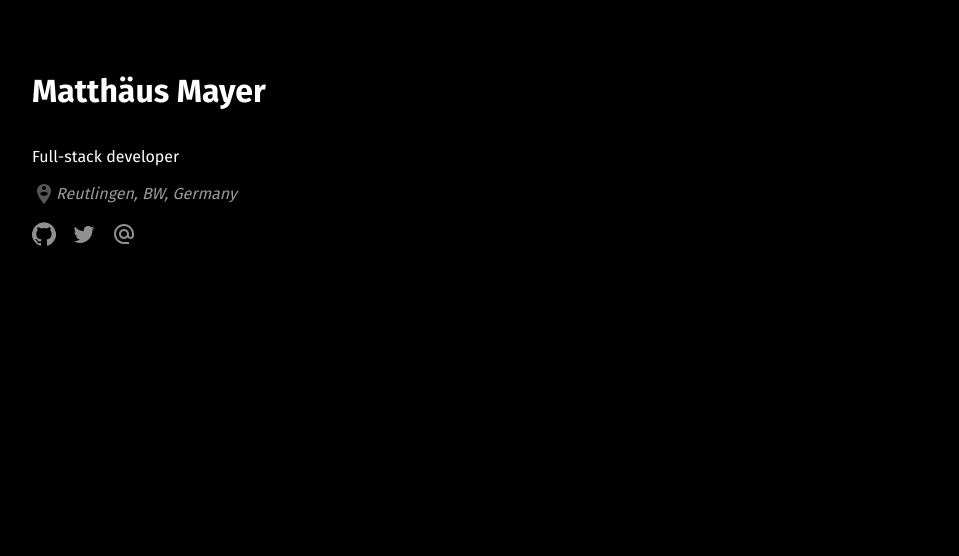
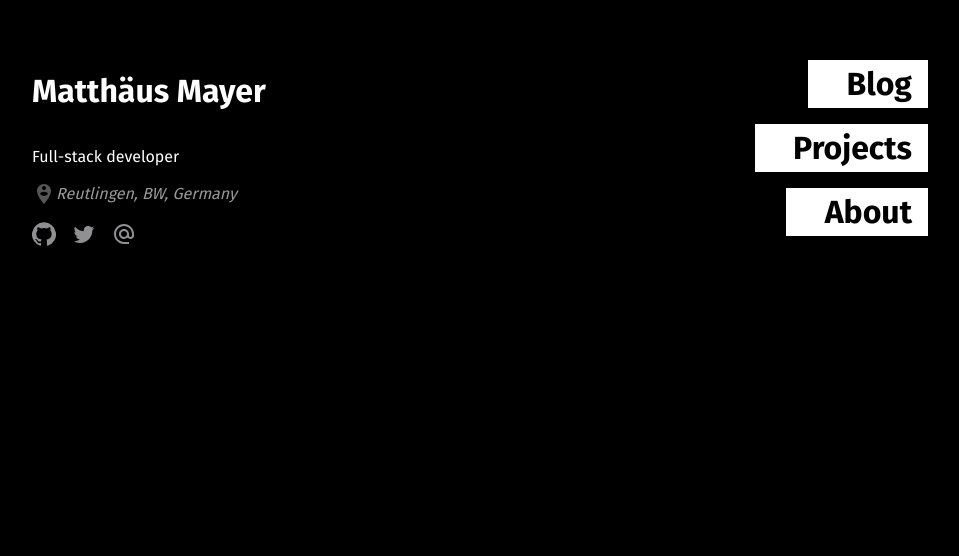
Before and after one commit to theMattCode/theMattCode.com, a Gatsby site: page / in a window 1280 px wide. Shown: the part 244-800 px from the top of the page, without its empty margins (160-1119 px from the left). Built offline with nearby package versions, Linux system fonts and the light colour scheme; Gatsby itself is replaced by a stand-in of ours.

Commit message:
Add stretch-in animation

```diff
--- a/package.json
+++ b/package.json
@@ -3,6 +3,7 @@
   "name": "themattcode-com",
   "version": "1.0.0",
   "dependencies": {
+    "classnames": "^2.3.1",
     "gatsby": "^3.9.1",
     "gatsby-image": "^3.9.0",
     "gatsby-plugin-graphql-codegen": "^3.0.0",
--- a/src/components/Nav/StretchIn.tsx
+++ b/src/components/Nav/StretchIn.tsx
@@ -1,3 +1,4 @@
+import classNames from 'classnames';
 import React from 'react';
 import './StretchIn.scss';
 
@@ -7,12 +8,14 @@ interface Props {
   durationInMS?: '1000';
 }
 
-export function StretchIn({ name, delayInMS = '100', durationInMS = '1000' }: Props): JSX.Element {
-  const duration = `duration-${durationInMS}`;
-  const delay = `delay-${delayInMS}`;
+export function StretchIn({ name, delayInMS, durationInMS = '1000' }: Props): JSX.Element {
+  const computedStyles = {
+    [`duration-${durationInMS}`]: true,
+    [`delay-${delayInMS}`]: delayInMS,
+  };
   return (
-    <div className={`stretch-in ${delay} ${duration}`}>
-      <div className={`font-size-xl bold stretch-in-text ${delay} ${duration}`}>{name}</div>
+    <div className={classNames('stretch-in', computedStyles)}>
+      <div className={classNames('font-size-xl', 'bold', 'stretch-in-text', computedStyles)}>{name}</div>
     </div>
   );
 }
--- a/src/pages/index.scss
+++ b/src/pages/index.scss
@@ -9,11 +9,36 @@ main {
 	justify-content: center;
 	animation: fadeIn linear 1s;
 	@keyframes fadeIn {
-		0% {opacity:0;}
-		100% {opacity:1;}
+		0% {
+			opacity: 0;
+		}
+		100% {
+			opacity: 1;
+		}
 	}
 }
 
 a {
 	color: var(--color-contrast-higher)
 }
+
+nav {
+	position: absolute;
+	left: 0;
+	top: 0;
+	height: 100vh;
+	width: 70vw;
+	padding: 0 15% 0 15%;
+	display: flex;
+	flex-direction: column;
+	align-items: end;
+	justify-content: center;
+	overflow: hidden;
+	//overflow: -moz-scrollbars-none;
+  //-ms-overflow-style: none; /* For Internet Explorer and Edge */
+}
+
+//nav::-webkit-scrollbar {
+//	width: 0; /* For Chrome, Safari, and Opera */
+//	display: none;
+//}
--- a/src/pages/index.tsx
+++ b/src/pages/index.tsx
@@ -1,4 +1,5 @@
-import { graphql, useStaticQuery } from 'gatsby';
+import classNames from 'classnames';
+import { graphql, Link, useStaticQuery } from 'gatsby';
 import React from 'react';
 import './index.scss';
 import { IndexDataQuery } from '../../graphql-types';
@@ -30,7 +31,7 @@ const Index: React.FC = () => {
       <main>
         <h1 className="bold">{name}</h1>
         <p>{role}</p>
-        <div className="italic low-opacity flex-h">
+        <div className={classNames('italic', 'low-opacity', 'flex-h')}>
           <Icon name="Location" />
           {location}
         </div>
@@ -43,9 +44,15 @@ const Index: React.FC = () => {
         </p>
       </main>
       <nav>
-        <StretchIn name="Blog" />
-        <StretchIn name="Projects" />
-        <StretchIn name="About" />
+        <Link to="/blog">
+          <StretchIn name="Blog" />
+        </Link>
+        <Link to="/projects">
+          <StretchIn name="Projects" delayInMS="100" />
+        </Link>
+        <Link to="/about">
+          <StretchIn name="About" delayInMS="200" />
+        </Link>
       </nav>
     </>
   );
```
Also changed, not shown: 1 other file.
